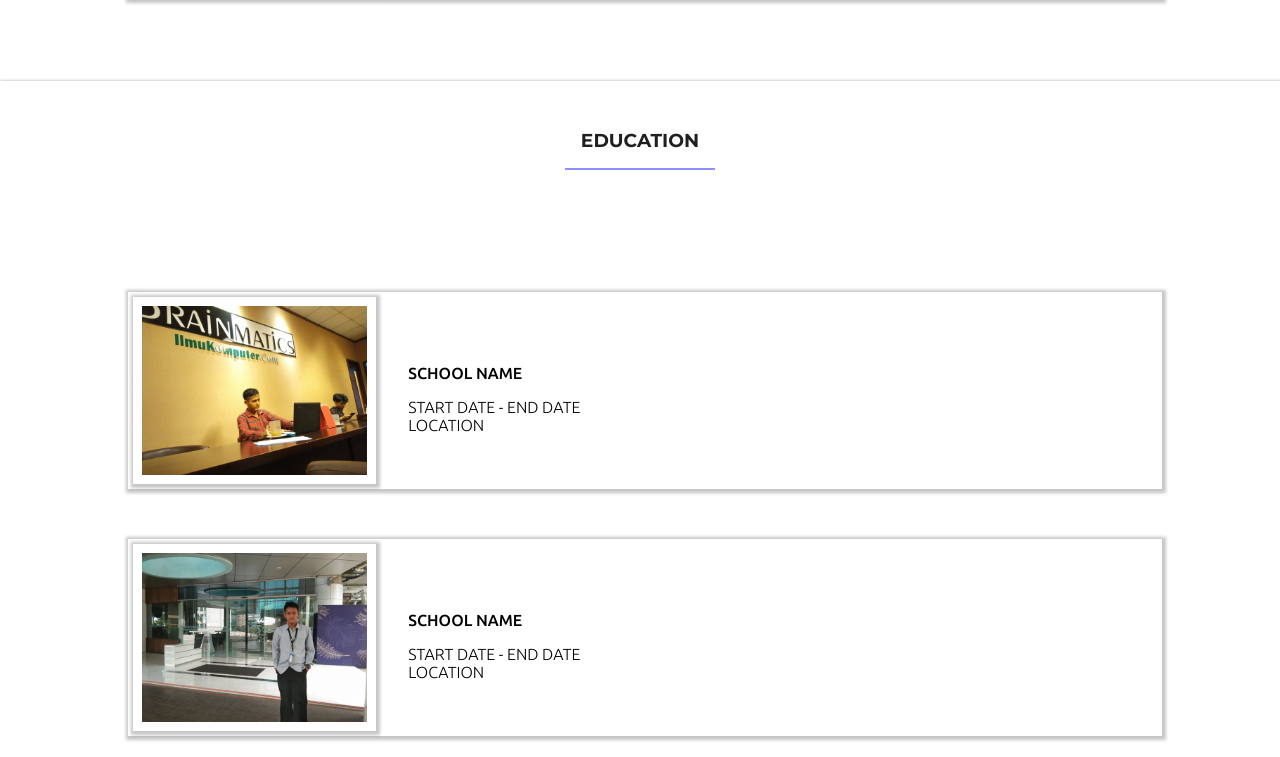
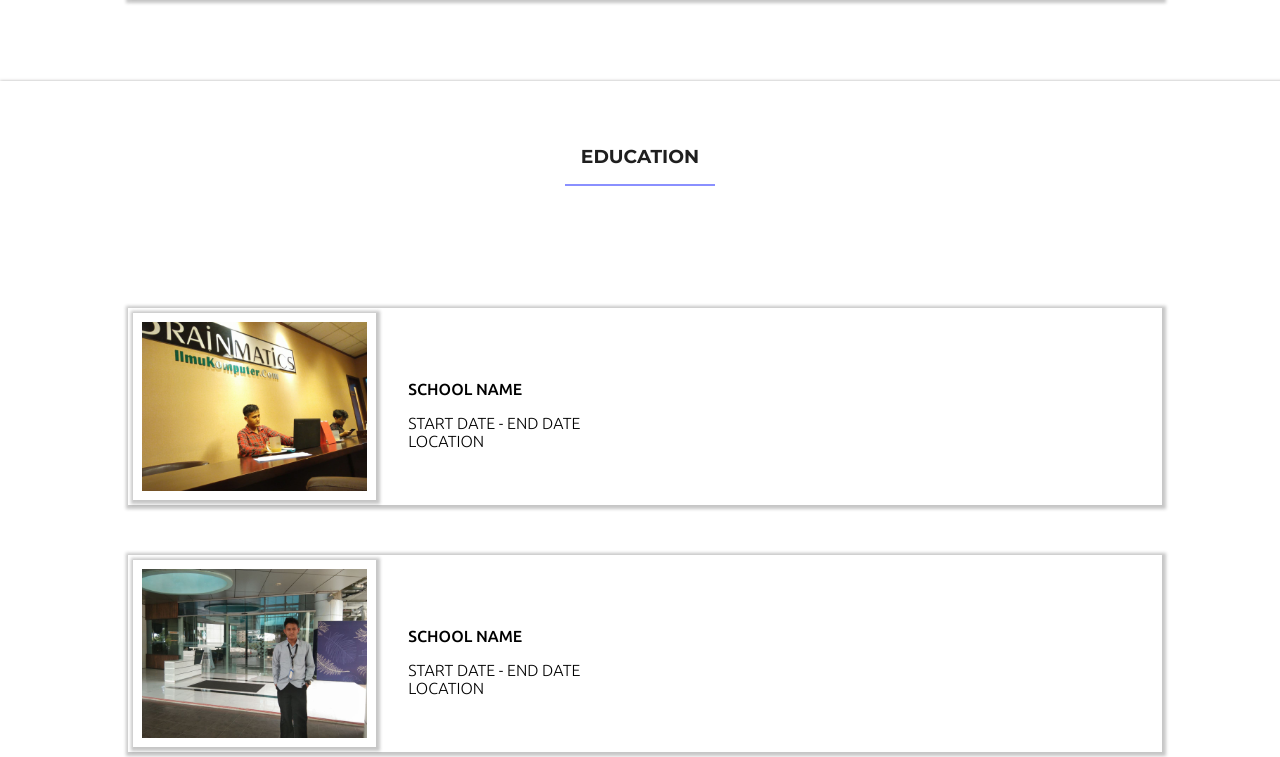
Before and after one commit to BudiSantosoHadi/atifnaufalh.github.io, a plain HTML site: page index.html in a window 1280 px wide. Shown: the part 2363-3120 px from the top of the page. Drawn offline with Linux system fonts and the light colour scheme.

Commit message:
Update style.css

```diff
--- a/stylesheet/style.css
+++ b/stylesheet/style.css
@@ -259,7 +259,7 @@ a{
     .container-education{
         width: 100%;
         /* border: 1px solid; */
-        padding: 2rem 0;
+        padding: 3rem 0;
         background-color: white;
         box-shadow: 3px 3px 3px 3px #818080a2;
         margin: 20px 0;
```
